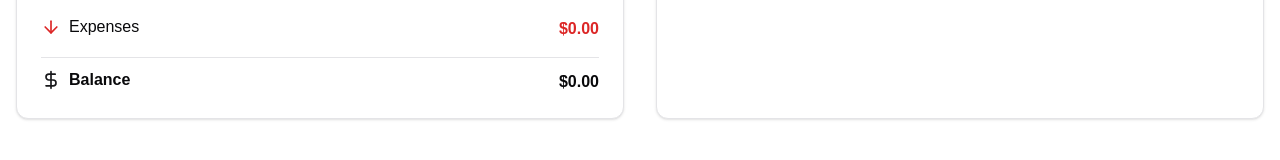
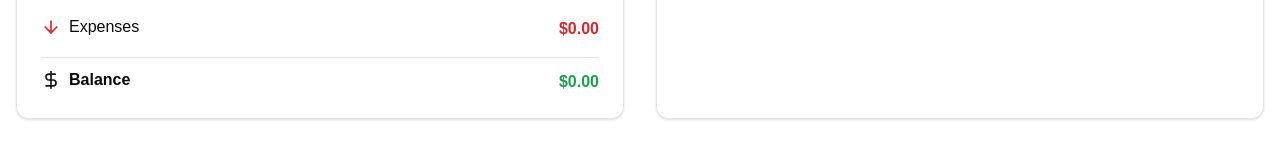
Before and after one commit to niclastanskanen/nextjs-ithogskolan-budget-tracker, a Next.js app: page / in a window 1280 px wide. Shown: the part 615-775 px from the top of the page. Built offline with nearby package versions, Linux system fonts and the light colour scheme.

Commit message:
Add dynamic income, expenses, and balance calculations in BudgetSummary component

```diff
--- a/components/BudgetSummary.tsx
+++ b/components/BudgetSummary.tsx
@@ -1,7 +1,28 @@
 import { Card, CardContent, CardHeader } from "@/components/ui/card";
 import { ArrowDown, ArrowUp, DollarSign } from "lucide-react";
 
-const BudgetSummary = () => {
+interface Transaction {
+  id: number;
+  description: string;
+  amount: number;
+  type: "income" | "expense";
+}
+
+interface BudgetSummaryProps {
+  transactions: Transaction[];
+}
+
+const BudgetSummary = ({ transactions }: BudgetSummaryProps) => {
+  const income = transactions
+    .filter((t) => t.type === "income")
+    .reduce((sum, t) => sum + t.amount, 0);
+
+  const expenses = transactions
+    .filter((t) => t.type === "expense")
+    .reduce((sum, t) => sum + t.amount, 0);
+
+  const balance = income - expenses;
+
   return (
     <Card>
       <CardHeader>Summary</CardHeader>
@@ -12,7 +33,7 @@ const BudgetSummary = () => {
             <span>Income</span>
           </div>
           <span className="text-green-600 dark:text-green-400 font-semibold">
-            $0.00
+            ${income.toFixed(2)}
           </span>
         </div>
         <div className="flex flex-col sm:flex-row justify-between items-start sm:items-center space-y-1">
@@ -21,7 +42,7 @@ const BudgetSummary = () => {
             <span>Expenses</span>
           </div>
           <span className="text-red-600 dark:text-red-400 font-semibold">
-            $0.00
+            ${expenses.toFixed(2)}
           </span>
         </div>
         <div className="flex flex-col sm:flex-row justify-between items-start sm:items-center space-y-1 pt-2 border-t">
@@ -29,7 +50,15 @@ const BudgetSummary = () => {
             <DollarSign className="h-5 w-5 text-primary mr-2" />
             <span className="font-bold">Balance</span>
           </div>
-          <span className="font-bold">$0.00</span>
+          <span
+            className={`font-bold ${
+              balance >= 0
+                ? "text-green-600 dark:text-green-400"
+                : "text-red-600 dark:text-red-400"
+            }`}
+          >
+            ${balance.toFixed(2)}
+          </span>
         </div>
       </CardContent>
     </Card>
```
